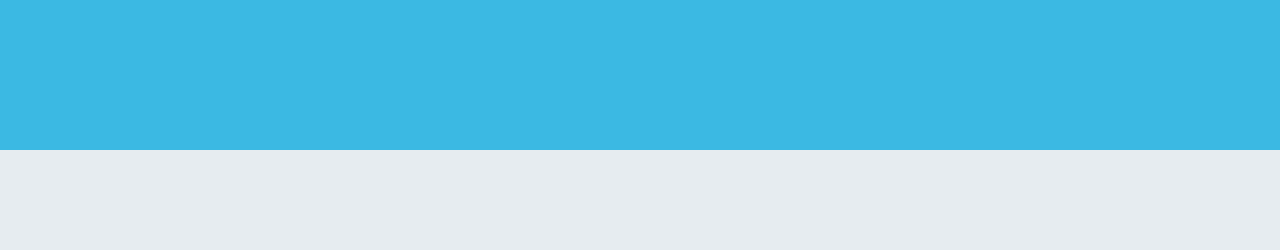
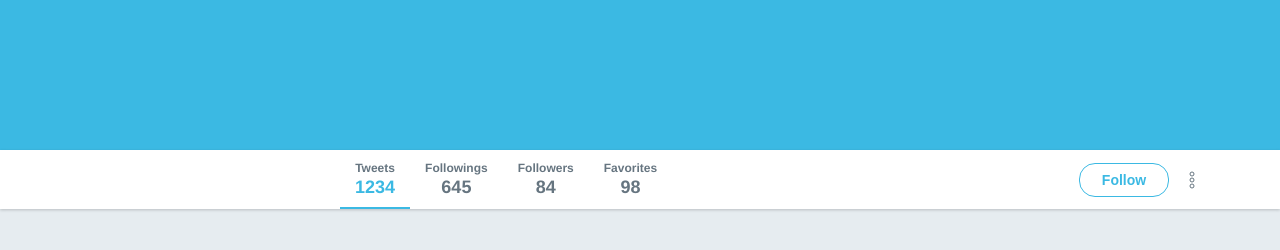
Before and after one commit to Werner1201/FlexBoxTwitter, a plain HTML site: page index.html in a window 1280 px wide. Shown: the part 276-526 px from the top of the page. Drawn offline with Linux system fonts and the light colour scheme.

Commit message:
Adding do painel superior

```diff
--- a/index.html
+++ b/index.html
@@ -33,5 +33,19 @@
     <div class="banner">
       <h1>Twitter da Rocketseat</h1>
     </div>
+    <div class="bar">
+      <div class="content">
+        <ul>
+          <li class="active"><span>Tweets</span><strong>1234</strong></li>
+          <li><span>Followings</span><strong>645</strong></li>
+          <li><span>Followers</span><strong>84</strong></li>
+          <li><span>Favorites</span><strong>98</strong></li>
+        </ul>
+        <div class="actions">
+          <button>Follow</button>
+          <img src="/images/more.svg" alt="More" />
+        </div>
+      </div>
+    </div>
   </body>
 </html>
--- a/style.css
+++ b/style.css
@@ -106,3 +106,78 @@ div.banner {
   justify-content: center;
   color: #fff;
 }
+
+div.bar {
+  height: 59px;
+  background: #fff;
+  box-shadow: 0 1px 3px rgba(0, 0, 0, 0.2);
+}
+div.bar .content {
+  display: flex;
+  justify-content: space-between;
+  align-items: center;
+  padding-left: 285px;
+  height: 100%;
+}
+
+div.bar .content ul {
+  display: flex;
+  list-style: none;
+  height: 100%;
+}
+
+div.bar .content ul li {
+  display: flex;
+  flex-direction: column;
+  justify-content: center;
+  align-items: center;
+  padding: 15px;
+  position: relative;
+}
+
+div.bar .content ul li.active::after {
+  content: "";
+  width: 100%;
+  height: 2px;
+  position: absolute;
+  bottom: 0;
+  left: 0;
+  background: #3bb9e3;
+}
+
+div.bar .content ul li span {
+  color: #667580;
+  font-size: 12px;
+  font-weight: bold;
+}
+
+div.bar .content ul li strong {
+  color: #667580;
+  font-size: 18px;
+  font-weight: bold;
+  margin-top: 2px;
+}
+
+div.bar .content ul li.active strong {
+  color: #3bb9e3;
+}
+
+div.bar .content .actions button {
+  height: 34px;
+  display: flex;
+  align-items: center;
+  justify-content: center;
+
+  width: 90px;
+  font-size: 14px;
+  font-weight: bold;
+  color: #3bb9e3;
+  border: 1px solid #3bb9e3;
+  border-radius: 16px;
+  background: #fff;
+  margin-right: 20px;
+}
+
+div.bar .content .actions {
+  display: flex;
+}
```
